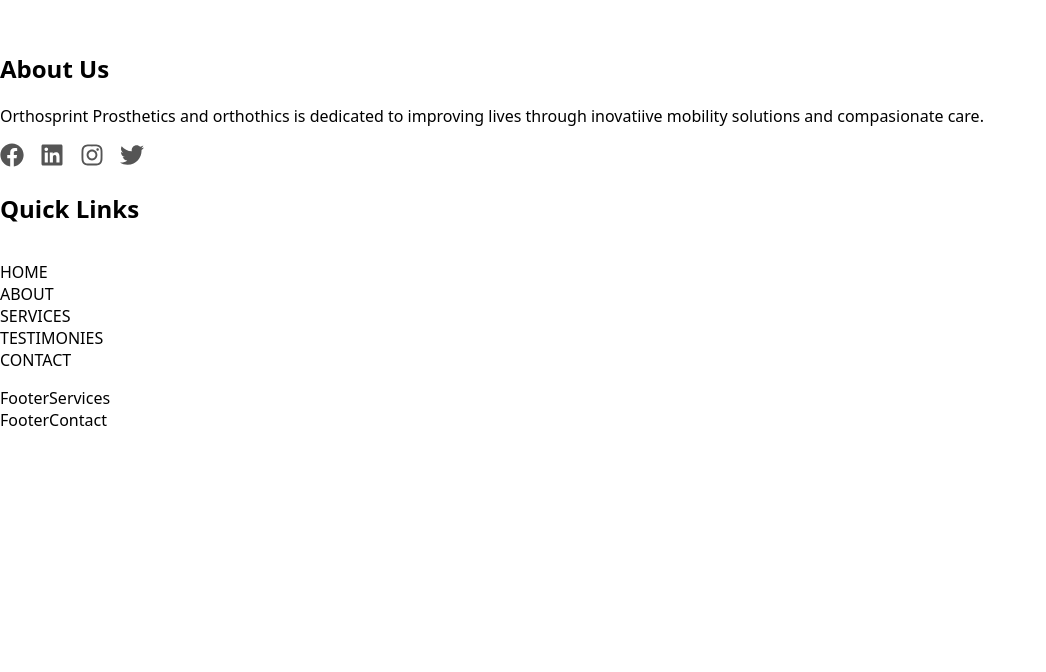
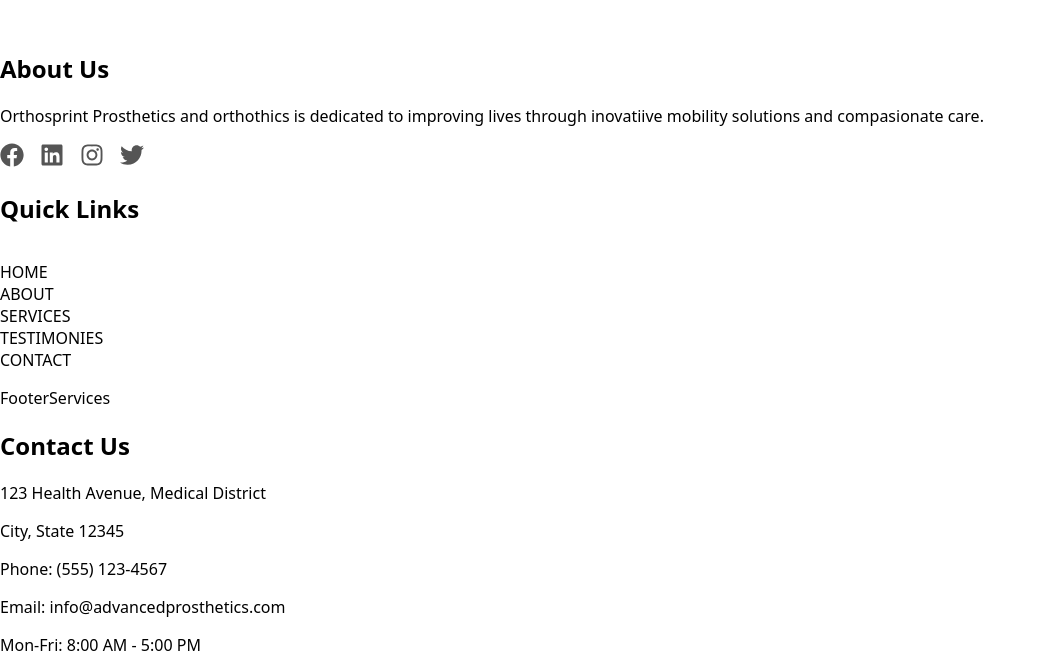
Before and after one commit to Mario-Gozie/Orthosprint-web-app, a React (Vite) app: page / in a window 1280 px wide. Shown: the part 4047-4719 px from the top of the page, without its empty margins (0-1046 px from the left). Before the commit the page ends 4478 px from the top, so only its background shows below. Built offline with nearby package versions, Linux system fonts and the light colour scheme.

Commit message:
worked on the contact area

```diff
--- a/src/Components/Homepage-Components/FooterContact.jsx
+++ b/src/Components/Homepage-Components/FooterContact.jsx
@@ -1,7 +1,27 @@
 import React from "react";
+import contact from "../../Data/jsonData/contact.json";
 
 function FooterContact() {
-  return <div>FooterContact</div>;
+  return (
+    <div>
+      <h2>Contact Us</h2>
+
+      <div>
+        <p>
+          {contact.address.street}, {contact.address.district}
+        </p>
+        <p>
+          {contact.address.city}, {contact.address.state}{" "}
+          {contact.address.zipCode}
+        </p>
+        <p>Phone: {contact.contact.phone}</p>
+        <p>Email: {contact.contact.email}</p>
+        <p>
+          {contact.hoursOfOperation.days}: {contact.hoursOfOperation.time}
+        </p>
+      </div>
+    </div>
+  );
 }
 
 export default FooterContact;
--- /dev/null
+++ b/src/Data/jsonData/contact.json
@@ -0,0 +1,18 @@
+{
+  "companyName": "Orthosprint Prosthetics & Orthotics",
+  "address": {
+    "street": "123 Health Avenue",
+    "district": "Medical District",
+    "city": "City",
+    "state": "State",
+    "zipCode": "12345"
+  },
+  "contact": {
+    "phone": "(555) 123-4567",
+    "email": "info@advancedprosthetics.com"
+  },
+  "hoursOfOperation": {
+    "days": "Mon-Fri",
+    "time": "8:00 AM - 5:00 PM"
+  }
+}
```
